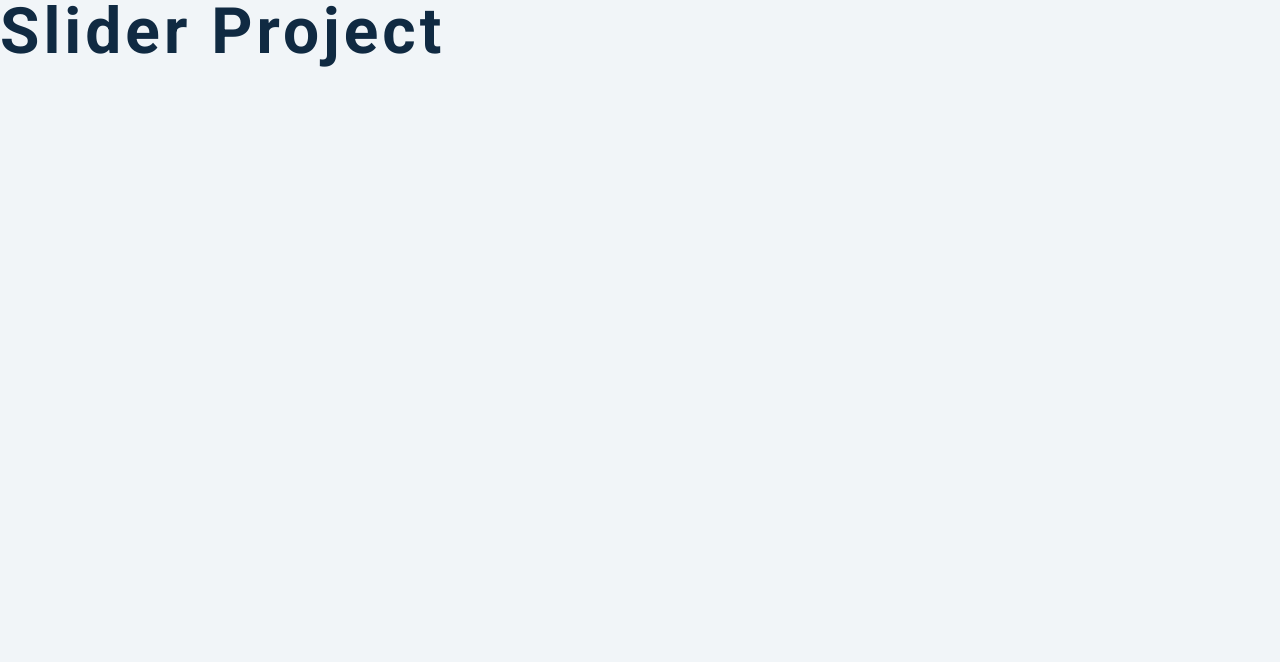
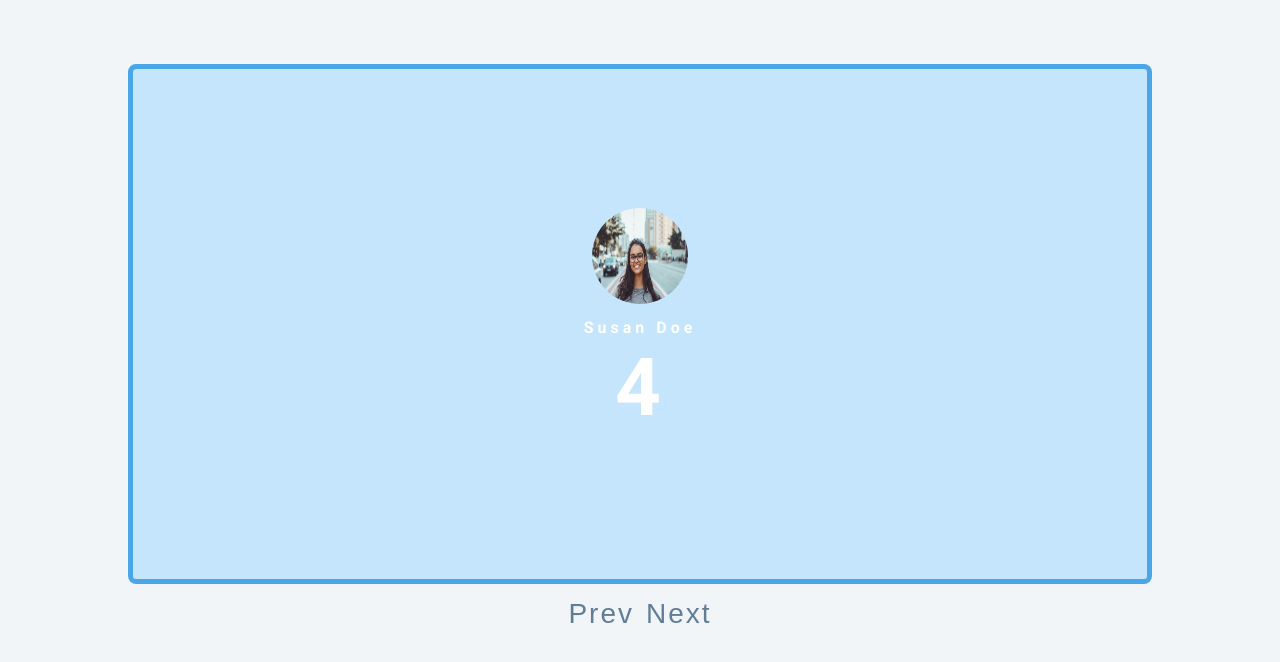
Before and after one commit to indmillr/js, a plain HTML site: page slider/index.html in a window 1280 px wide. Drawn offline with Linux system fonts and the light colour scheme.

Commit message:
completed markup index.html

```diff
--- a/slider/index.html
+++ b/slider/index.html
@@ -9,8 +9,29 @@
     <link rel="stylesheet" href="styles.css" />
   </head>
   <body>
-    <h1>slider project</h1>
-
+    <div class="slider-container">
+      <div class="slide">
+        <img src="img-1.jpeg" class="slide-img" alt="" />
+        <h1>1</h1>
+      </div>
+      <div class="slide">
+        <h1>2</h1>
+      </div>
+      <div class="slide">
+        <h1>3</h1>
+      </div>
+      <div class="slide">
+        <div>
+          <img src="person-1.jpeg" class="person-img" alt="" />
+          <h4>susan doe</h4>
+          <h1>4</h1>
+        </div>
+      </div>
+    </div>
+    <div class="btn-container">
+      <button type="button" class="prevBtn">prev</button>
+      <button type="button" class="nextBtn">next</button>
+    </div>
     <!-- javascript -->
     <script src="app.js"></script>
   </body>
```
